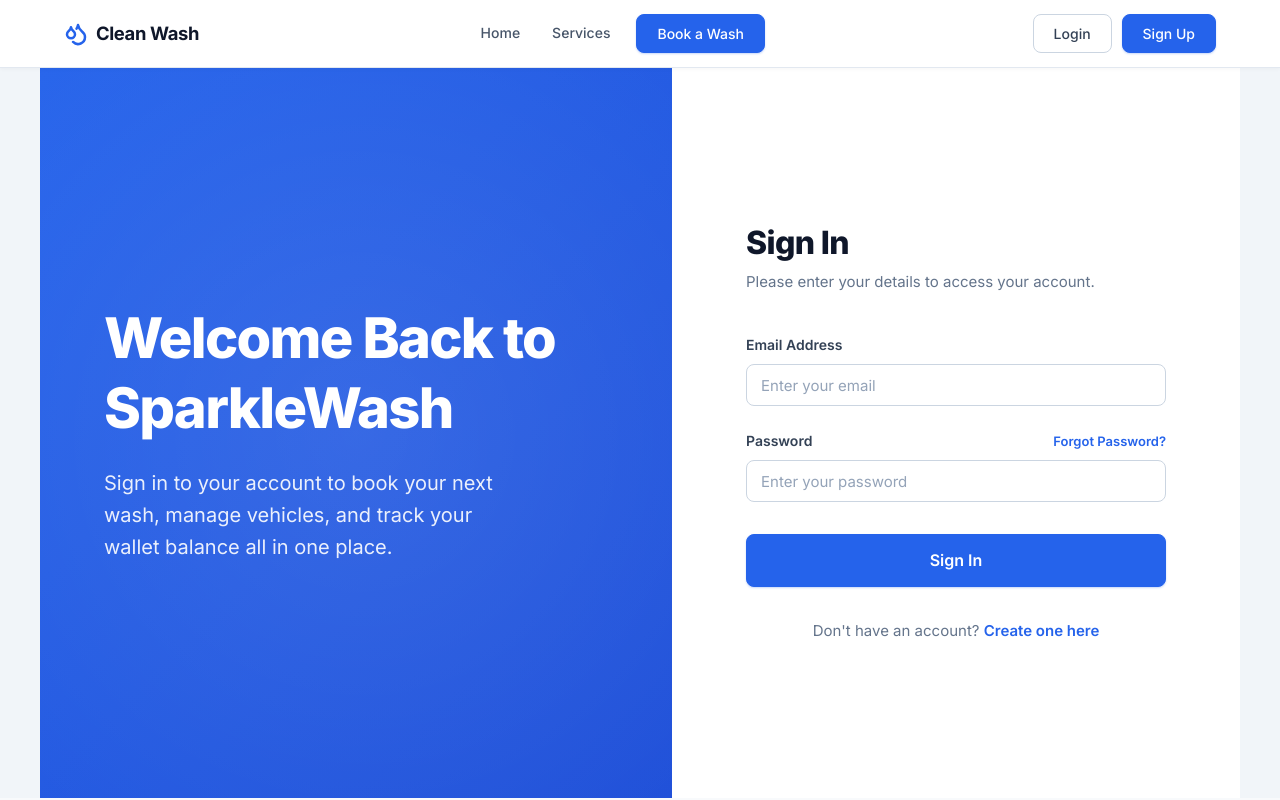
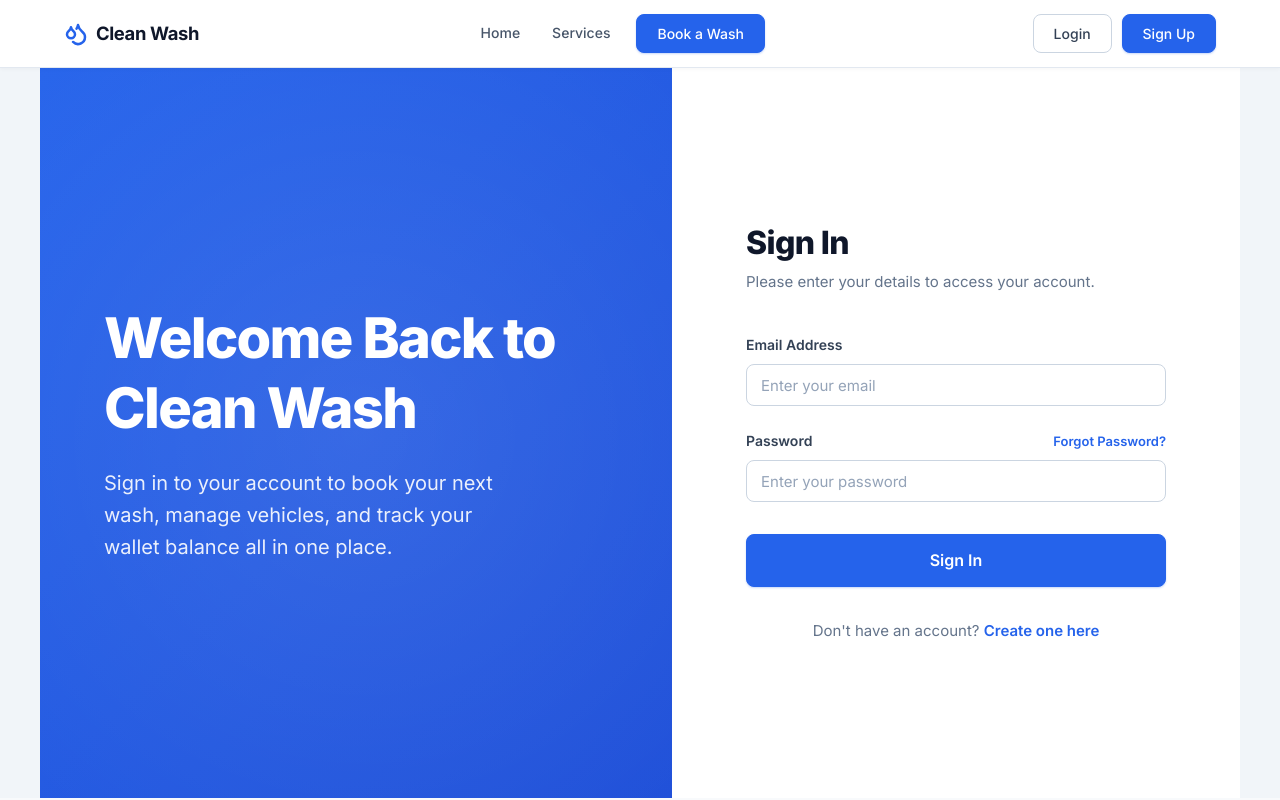
Before and after one commit to Arun-152/car-wash, a React app in the folder frontend/: page /login in a window 1280 px wide. Shown: the top 800 px of the page. Built offline with nearby package versions, Linux system fonts and the light colour scheme; no server answers; the HTML template or start-up script is replaced by a standard one.

Commit message:
change name

```diff
--- a/frontend/src/pages/public/LoginPage.jsx
+++ b/frontend/src/pages/public/LoginPage.jsx
@@ -38,7 +38,7 @@ const LoginPage = () => {
       <div className="auth-split-layout">
         {/* Left Side Branding */}
         <div className="auth-brand-side">
-          <h1>Welcome Back to SparkleWash</h1>
+          <h1>Welcome Back to Clean Wash</h1>
           <p>Sign in to your account to book your next wash, manage vehicles, and track your wallet balance all in one place.</p>
         </div>
 
```
